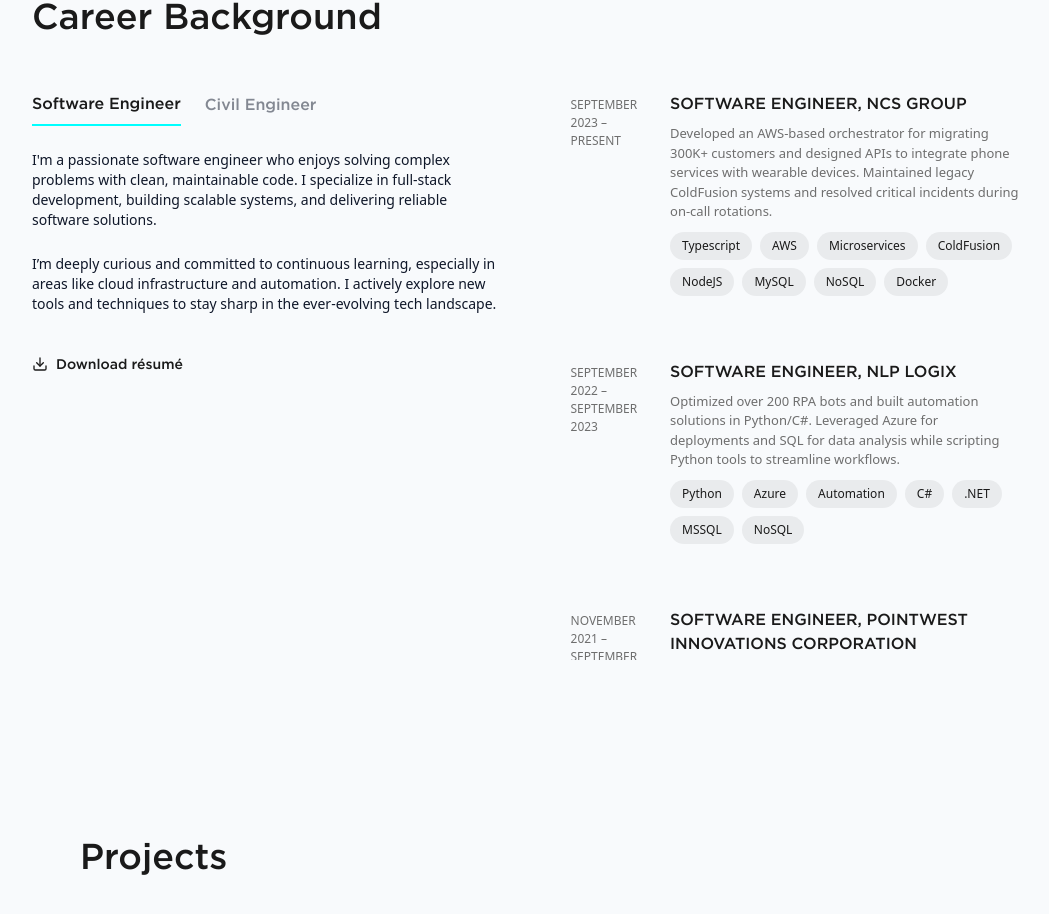
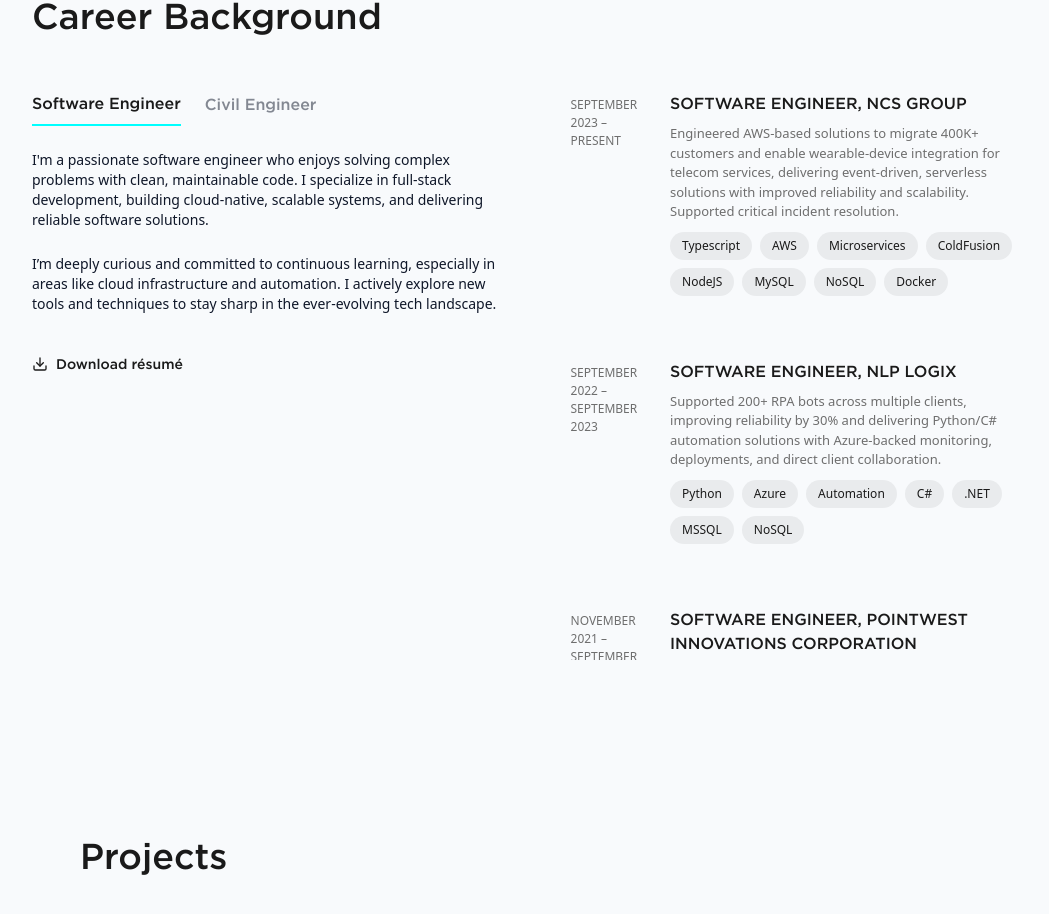
Before and after one commit to mimura-arieljr/chock, a React (Vite) app: page / in a window 1280 px wide. Shown: the part 900-1814 px from the top of the page, without its empty margins (80-1129 px from the left). Built offline with nearby package versions, Linux system fonts and the light colour scheme; a web font is replaced by a local one.

Commit message:
CHCK: Updated Career descriptions

```diff
--- a/src/components/CareerSection.tsx
+++ b/src/components/CareerSection.tsx
@@ -18,14 +18,14 @@ const seCareerHistory: careerHistory[] = [
   {
     duration: "SEPTEMBER 2023 – PRESENT",
     role: "SOFTWARE ENGINEER, NCS GROUP",
-    description: "Developed an AWS-based orchestrator for migrating 300K+ customers and designed APIs to integrate phone services with wearable devices. Maintained legacy ColdFusion systems and resolved critical incidents during on-call rotations.",
+    description: "Engineered AWS-based solutions to migrate 400K+ customers and enable wearable-device integration for telecom services, delivering event-driven, serverless solutions with improved reliability and scalability. Supported critical incident resolution.",
     skills: ["Typescript", "AWS", "Microservices", "ColdFusion", "NodeJS", "MySQL", "NoSQL", "Docker"],
     link: "https://www.ncs.co/en-sg/"
   },
   {
     duration: "SEPTEMBER 2022 – SEPTEMBER 2023",
     role: "SOFTWARE ENGINEER, NLP LOGIX",
-    description: "Optimized over 200 RPA bots and built automation solutions in Python/C#. Leveraged Azure for deployments and SQL for data analysis while scripting Python tools to streamline workflows.",
+    description: "Supported 200+ RPA bots across multiple clients, improving reliability by 30% and delivering Python/C# automation solutions with Azure-backed monitoring, deployments, and direct client collaboration.",
     skills: ["Python", "Azure", "Automation", "C#", ".NET", "MSSQL", "NoSQL"],
     link: "https://nlplogix.com/"
   },
@@ -49,14 +49,14 @@ const ceCareerHistory: careerHistory[] = [
   {
     duration: "MAY 2021 – NOVEMBER 2021",
     role: "PLANNING ENGINEER, DATEM INCORPORATED",
-    description: "Develops project timelines and milestones, tracks critical activities to mitigate delays, and implements recovery plans or time extension claims when necessary.",
+    description: "Developed project timelines and milestones, tracked critical activities to mitigate delays, and implemented recovery plans or time extension claims when necessary.",
     skills: ["AutoCAD", "PrimaveraP6", "Project Planning", "EOT", "Vertical Construction"],
     link: "https://www.datem.com.ph/"
   },
   {
     duration: "JANUARY 2020 – MAY 2021",
     role: "PROJECT AND SALES ENGINEER, BMB STEEL PHILIPPINES",
-    description: "Secures new projects through client meetings and company marketing, while overseeing awarded projects from tender to completion to ensure successful delivery.",
+    description: "Secured new projects through client meetings and company marketing, while overseeing awarded projects from tender to completion to ensure successful delivery.",
     skills: ["AutoCAD", "Sales Engineering", "Project Management"],
     link: "https://bmbsteel.com.vn/en"
   }
@@ -138,7 +138,7 @@ const CareerSection = () => {
                 {careerType === "SE" ? (
                   <>
                     <p className="font-gotham-light text-sm">
-                      I'm a passionate software engineer who enjoys solving complex problems with clean, maintainable code. I specialize in full-stack development, building scalable systems, and delivering reliable software solutions.
+                      I'm a passionate software engineer who enjoys solving complex problems with clean, maintainable code. I specialize in full-stack development, building cloud-native, scalable systems, and delivering reliable software solutions.
                     </p>
                     <p className="font-gotham-light text-sm">
                       I’m deeply curious and committed to continuous learning, especially in areas like cloud infrastructure and automation. I actively explore new tools and techniques to stay sharp in the ever-evolving tech landscape.
@@ -166,7 +166,7 @@ const CareerSection = () => {
                     }}
                   >
                     <Download className="text-accent-themed w-4 h-4" />
-                    <a href="https://drive.google.com/uc?export=download&id=1ArAiD9OLfm-IqmIo5ab6yZM5zHogSlGW"
+                    <a href="https://drive.google.com/uc?export=download&id=1GQin0aM8s3BJkd6VeFBN6qGH5MvxQVXb"
                       target="_blank"
                       rel="noopener noreferrer"
                       className="font-gotham text-accent-themed text-sm ml-2">
```
